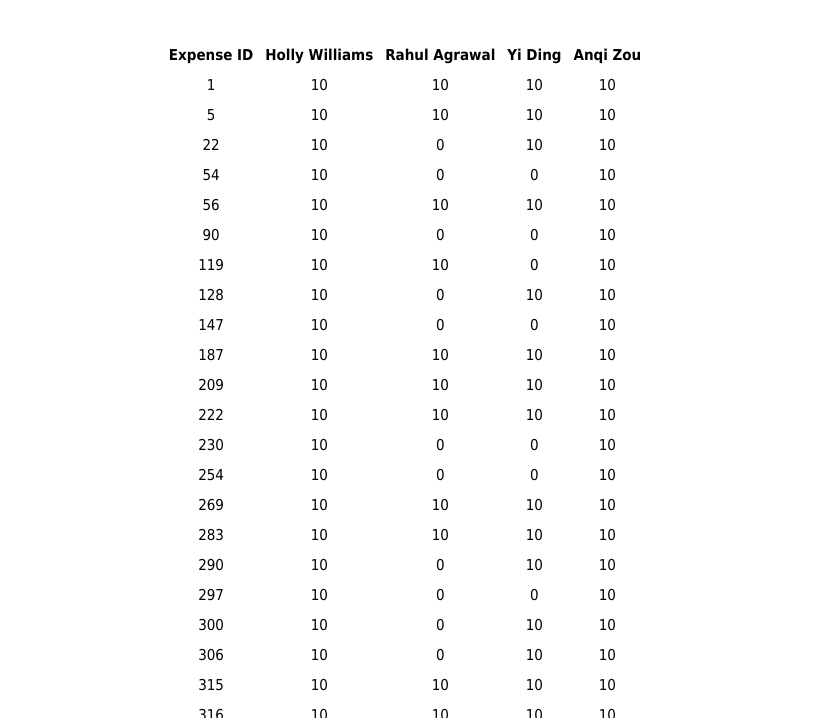
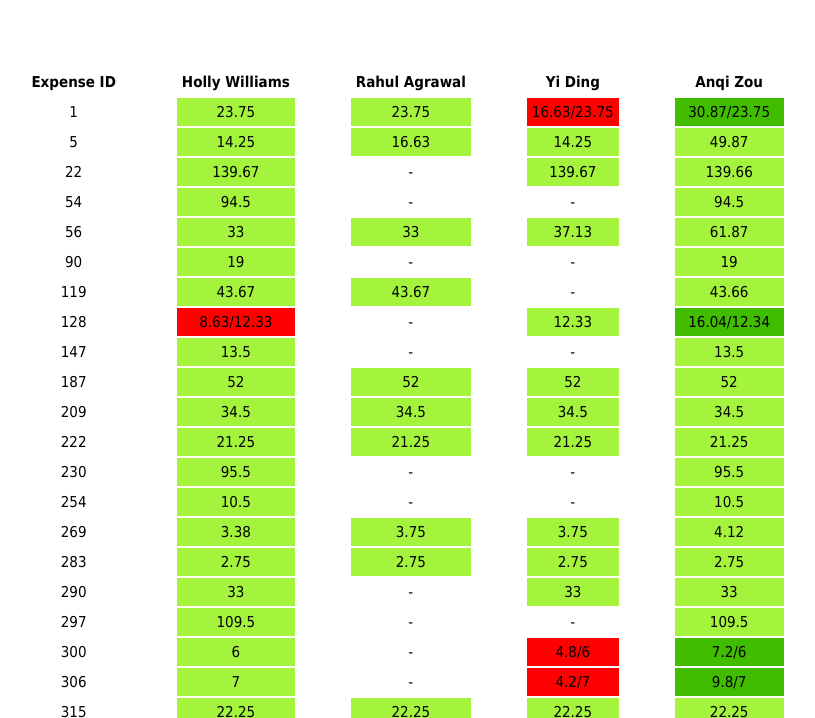
Before and after one commit to hwilliams11/DVAProject, a plain HTML site: page SplitExpenses.html in a window 1280 px wide. Shown: the part 82-800 px from the top of the page, without its empty margins (235-1050 px from the left). Drawn offline with nearby package versions, Linux system fonts and the light colour scheme.

Commit message:
split expenses updated

```diff
--- a/SplitExpenses.html
+++ b/SplitExpenses.html
@@ -86,7 +86,7 @@
 					expenseId = euRows[i][0];
 					userId = euRows[i][1];
 					paid = euRows[i][2];
-					expenseShared = euRows[i][3];
+					share = euRows[i][3];
 					//expenseIds start at 1
 					edate = expenses[expenseId-1].date;
 
@@ -94,7 +94,7 @@
 					addUserExpense( userId, paid, expenseId, edate );
 
 					//expenseUser[userId][year][month].push( expenseId );
-					expenses[expenseId-1].addUser( userId );
+					expenses[expenseId-1].addUser( userId,paid,share );
 				}
 
 				//showUserExpenses(1);
@@ -154,8 +154,9 @@
 				this.getInfo = function (){
 					return this.eid+" "+e.date+" "+e.desc;
 				}
-				this.addUser = function(userid){
-					this.users.push(userid);
+				this.addUser = function(userid,paid,share){
+					einfo = [userid,paid,share];
+					this.users.push(einfo);
 				}
 				this.getDate = function(){
 					var month,day,year;
@@ -286,7 +287,7 @@
 								splitExpenses.push(eid);
 								splitUsers = myExpense.users;
 								for(var l=0;l<splitUsers.length;l++){
-									users[splitUsers[l]]=1;
+									users[splitUsers[l][0]]=1;
 								}
 							}
 
@@ -297,11 +298,12 @@
 				splitExpenses.sort(function(a,b){return a-b;})
 				showSplitUsers(users,splitExpenses);
 
+
 			}
 			function showSplitUsers(splitUsers,splitExpenses){
 
 
-				d3.select("body").append("table");
+				d3.select("body").append("table").append("tr");
 
 
 				userList = Object.keys(splitUsers);
@@ -314,53 +316,113 @@
 				header = ["Expense ID"];
 				for(var u in userList)header.push(userList[u]);
 
+				divs = {};
 
-				d3.select("table")
-				.append("tr")
-				.selectAll("th")
-				.data(header)
-				.enter().append("th")
-				.text(function(d,i){
+				divs['expenseCol'] = d3.select("tr")
+					.append("td")
+					.append("div");
 
-					if( i == 0){
-						return d;
-					}else{
-						return bankUsers[d];
+				divs['expenseCol'].append("table")
+					.append("th")
+					.text("Expense ID");
+
+				for( var i=0;i<userList.length;i++){
+					div=d3.select("tr").append("td").append("div");
+					divs[userList[i]] = div;
+
+					div.append("table").append("th").text(bankUsers[userList[i]]);
 				}
-				});
 
 
 				for(var i=0;i<splitExpenses.length;i++){
+
 					eid = splitExpenses[i];
-
-					tr = d3.select("table")
-					.append("tr");
-
 					expense = expenses[eid-1];
 					expenseUsers = expense.users;
 
+					showExpense = false;
 
-					tr.append("td").text(eid);
+					for(var a=0;a<userList.length;a++){
+						if(userList[a]!=currUser){
+							if( findIndex2(expenseUsers,userList[a])!=-1){
+								showExpense = true;
+							}
+						}
+					}
+
+
+
+					if(showExpense!=false){
+
+						div = divs['expenseCol'];
+
+
+						div.select("table")
+						.append("tr")
+						.append("td")
+						.text(eid);
+
+
+
 						for(var j=0;j<userList.length;j++){
 							//d3.select("tr")
-						tr.append("td")
+
+
+							div = divs[userList[j]];
+
+							div
+							.select("table")
+							.append("tr")
+							.append("td")
 							.text(function(){
-							if( findIndex(expenseUsers,userList[j])!=-1){
-								return "10";
+								if( (index=findIndex2(expenseUsers,userList[j]))!=-1){
+
+									paid = Number(expenseUsers[index][1]);
+									share = Number(expenseUsers[index][2]);
+									if( paid==share){
+										return paid;
 									}else{
-								return "0";
+										return paid+"/"+share;
+									}
+								}else{
+									return "-";
+								}
+							})
+							.attr("bgcolor",function(d){
+								if( (index=findIndex2(expenseUsers,userList[j]))!=-1){
+
+									paid = Number(expenseUsers[index][1]);
+									share = Number(expenseUsers[index][2]);
+
+
+									if( paid<share){
+										return "red";
+									}if( paid > share){
+										return "#41BD00";
+									}else{
+										return "#A4F43D";
+									}
+								}else{
+									return "white";
 								}
 							})
 							.append("tr");
 						}
 				}
 
-
-
+			}
 		}
 			function findIndex( arr, item ){
 				for(var i=0;i<arr.length;i++){
 					if( arr[i]==item ){
+						return i;
+					}
+				}
+				return -1;
+			}
+			function findIndex2( arr, item ){
+				for(var i=0;i<arr.length;i++){
+					if( arr[i][0]==item ){
 						return i;
 					}
 				}
```
Lines whose indentation alone changed are shown as unchanged.
